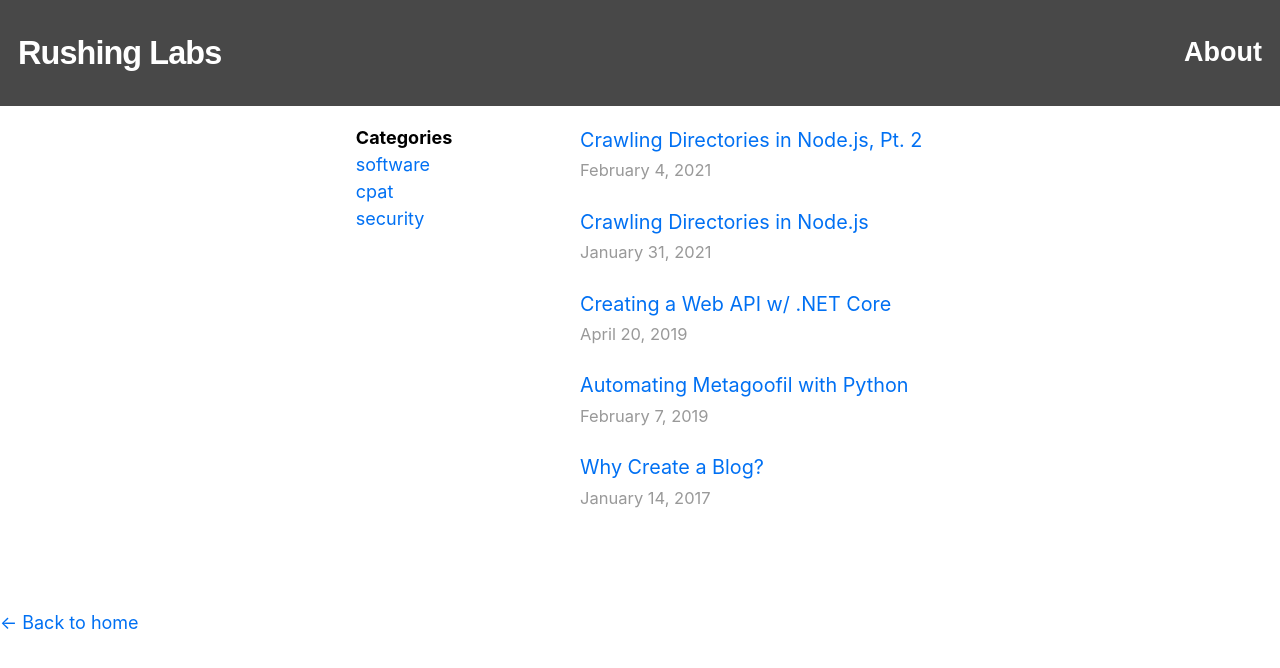
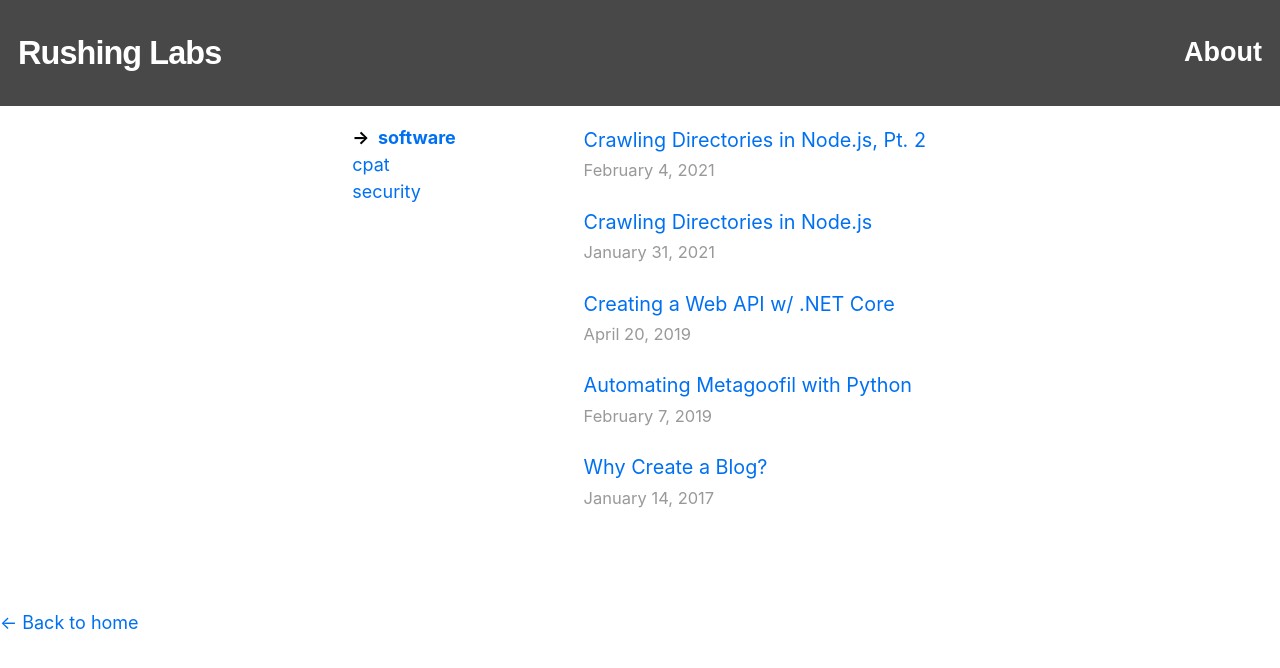
Before and after one commit to meddlin/rushinglabs-blog-nextjs, a Next.js app: page /categories/software in a window 1280 px wide. Shown: the top 668 px of the page. Built offline with nearby package versions, Linux system fonts and the light colour scheme; a web font is replaced by a local one.

Commit message:
Added support for showing "active" category
- CategoryListing needed a conditional for checking the active prop
- Extra headings removed from Software page

```diff
--- a/components/category-listing.js
+++ b/components/category-listing.js
@@ -1,12 +1,24 @@
 import PropTypes from 'prop-types';
 import Link from 'next/link';
+import styles from './category-listing.module.css';
 
-function CategoryListing({ categories }) {
+function CategoryListing({ categories, active }) {
     return (
         <ul>
             {categories.map((section) => {
+                if (section === active) {
+                    return (
+                        <li key={section} className={styles.categoryItem} style={{ fontWeight: 'bold' }}>
+                            <b>-&gt; &nbsp;</b>
+                            <Link href={`/categories/${section}`}>
+                                {section}
+                            </Link>
+                        </li>
+                    );
+                }
+
                 return (
-                    <li key={section}>
+                    <li key={section} className={styles.categoryItem}>
                         <Link href={`/categories/${section}`}>
                             {section}
                         </Link>
--- /dev/null
+++ b/components/category-listing.module.css
@@ -0,0 +1,4 @@
+
+.categoryItem:hover {
+    font-weight: bold;
+}
--- a/pages/categories/software/index.js
+++ b/pages/categories/software/index.js
@@ -38,11 +38,9 @@ export default function SoftwareSection({ posts, prevPosts, nextPosts, categorie
 
             <div className={`${utilStyles.horizontal}`}>
                 <section className={`${utilStyles.headingMd} ${utilStyles.padding1px} ${utilStyles.categoriesSection}`}>
-                    <b>Categories</b>
-                    <CategoryListing categories={categoriesList} />
+                    <CategoryListing categories={categoriesList} active={_section_} />
                 </section>
 
-                {/* <h2>Section: {capitalizeFirstLetter(_section_)}</h2> */}
                 <section className={`${utilStyles.headingMd} ${utilStyles.padding1px} ${utilStyles.postsSection}`}>
                     <ul className={utilStyles.list}>
                         {(posts && posts.length > 0) ? (
```
